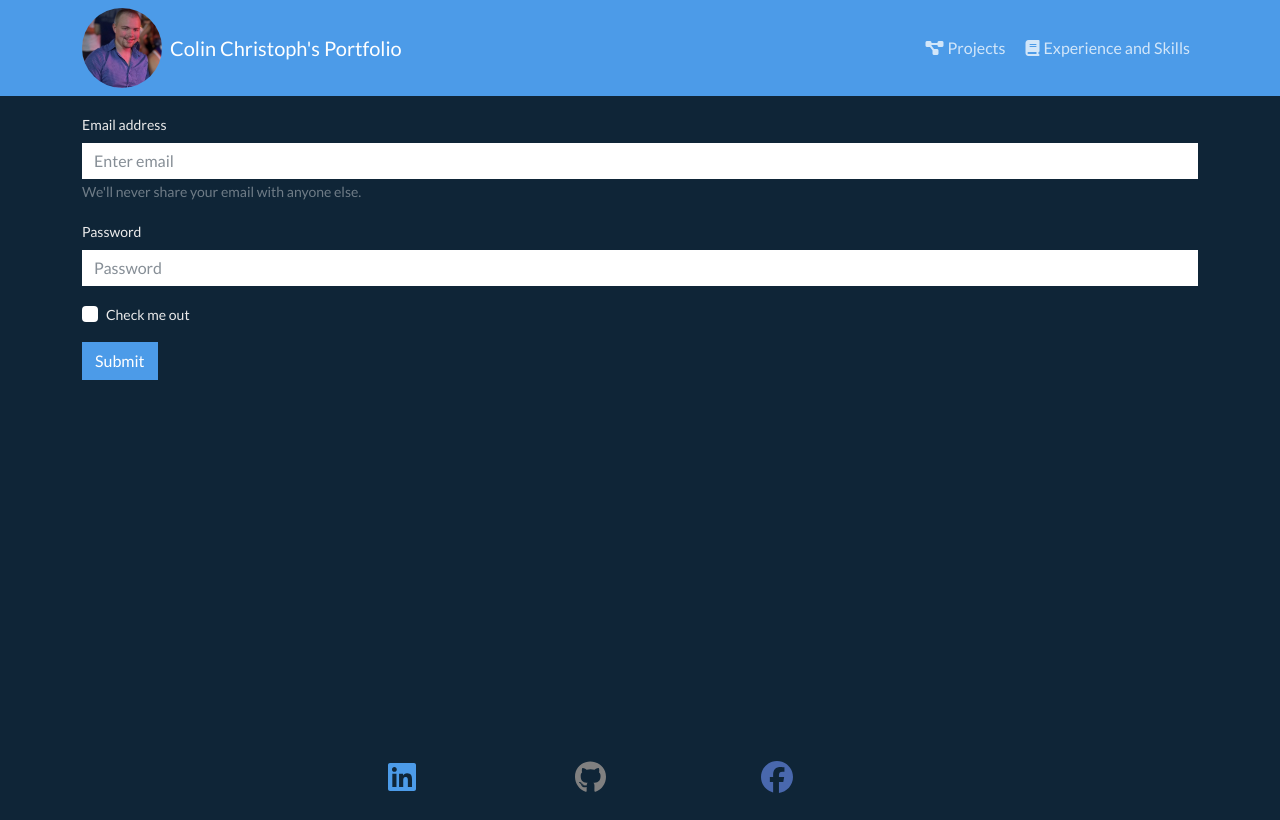
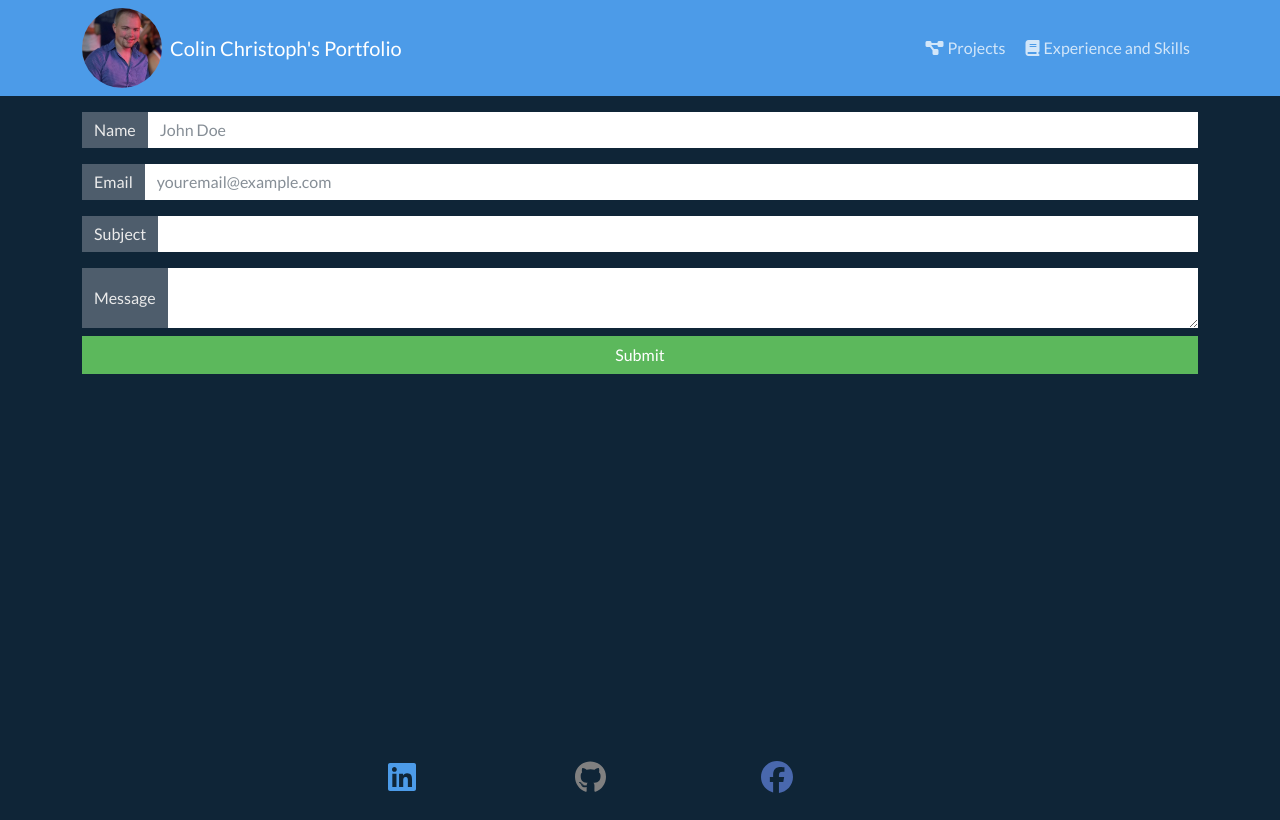
Before and after one commit to colinc27/MyReactPortfolio, a React (Create React App) app in the folder myreactportfolio/: page /contact in a window 1280 px wide. Built offline with nearby package versions, Linux system fonts and the light colour scheme.

Commit message:
Final Commit before deploy

```diff
--- a/myreactportfolio/src/components/Skills.js
+++ b/myreactportfolio/src/components/Skills.js
@@ -61,10 +61,10 @@ const Experience = () => {
                             <Col xs lg="8" md="auto">
                               <ProgressBar
                                 className=""
-                                label={`${skill.yearsExp} Year exp.`}
+                                label={`${skill.yearsExp} Years exp.`}
                                 now={skill.yearsExp}
                                 min={0}
-                                max={3}
+                                max={8}
                               />
                             </Col>
                           </Row>
@@ -96,10 +96,10 @@ const Experience = () => {
                             <Col xs lg="8" md="auto">
                               <ProgressBar
                                 className=""
-                                label={`${skill.yearsExp} Year exp.`}
+                                label={`${skill.yearsExp} Years exp.`}
                                 now={skill.yearsExp}
                                 min={0}
-                                max={3}
+                                max={7}
                               />
                             </Col>
                           </Row>
--- a/myreactportfolio/src/screens/ContactScreen.js
+++ b/myreactportfolio/src/screens/ContactScreen.js
@@ -1,29 +1,48 @@
 import React from "react";
-import Button from "react-bootstrap/Button";
+import { Button, InputGroup } from "react-bootstrap";
 import Form from "react-bootstrap/Form";
 
 function Contact() {
   return (
-    <Form>
-      <Form.Group className="mb-3" controlId="formBasicEmail">
-        <Form.Label>Email address</Form.Label>
-        <Form.Control type="email" placeholder="Enter email" />
-        <Form.Text className="text-muted">
-          We'll never share your email with anyone else.
-        </Form.Text>
-      </Form.Group>
-
-      <Form.Group className="mb-3" controlId="formBasicPassword">
-        <Form.Label>Password</Form.Label>
-        <Form.Control type="textbox" placeholder="Password" />
-      </Form.Group>
-      <Form.Group className="mb-3" controlId="formBasicCheckbox">
-        <Form.Check type="checkbox" label="Check me out" />
-      </Form.Group>
-      <Button variant="primary" type="submit">
-        Submit
-      </Button>
-    </Form>
+    <>
+      <Form>
+        {" "}
+        <InputGroup className="mb-3">
+          <InputGroup.Text id="basic-addon1" controlId="formBasicEmail">
+            Name
+          </InputGroup.Text>
+          <Form.Control
+            placeholder="John Doe"
+            aria-label="Name"
+            aria-describedby="basic-addon1"
+            type="email"
+          />
+        </InputGroup>
+        <InputGroup className="mb-3">
+          <InputGroup.Text id="basic-addon1">Email</InputGroup.Text>
+          <Form.Control
+            placeholder="youremail@example.com"
+            aria-label="Email"
+            aria-describedby="basic-addon1"
+          />
+        </InputGroup>
+        <InputGroup className="mb-3">
+          <InputGroup.Text>Subject</InputGroup.Text>
+          <Form.Control aria-label="text" />
+        </InputGroup>
+        <InputGroup>
+          <InputGroup.Text>Message</InputGroup.Text>
+          <Form.Control as="textarea" aria-label="With textarea" />
+        </InputGroup>
+        <InputGroup className="d-grid gap-2 py-2">
+          <div className="d-grid gap-2">
+            <Button variant="success" type="submit">
+              Submit
+            </Button>
+          </div>
+        </InputGroup>
+      </Form>
+    </>
   );
 }
 
--- a/myreactportfolio/src/skill.js
+++ b/myreactportfolio/src/skill.js
@@ -41,5 +41,35 @@ const skill = [
     type: "software",
     yearsExp: 1,
   },
+  {
+    name: "CAD",
+    svg: "fa-solid fa-compass-drafting px-2",
+    type: "engineering",
+    yearsExp: 8,
+  },
+  {
+    name: "3D Printing",
+    svg: "fa-solid fa-print px-2",
+    type: "engineering",
+    yearsExp: 4,
+  },
+  {
+    name: "CAM",
+    svg: "fa-solid fa-industry px-2",
+    type: "engineering",
+    yearsExp: 3,
+  },
+  {
+    name: "Business Communications/Sales",
+    svg: "fa-solid fa-comments px-2",
+    type: "general",
+    yearsExp: 2,
+  },
+  {
+    name: "Microsoft Office",
+    svg: "fa-brands fa-windows px-2",
+    type: "general",
+    yearsExp: 8,
+  },
 ];
 export default skill;
```
